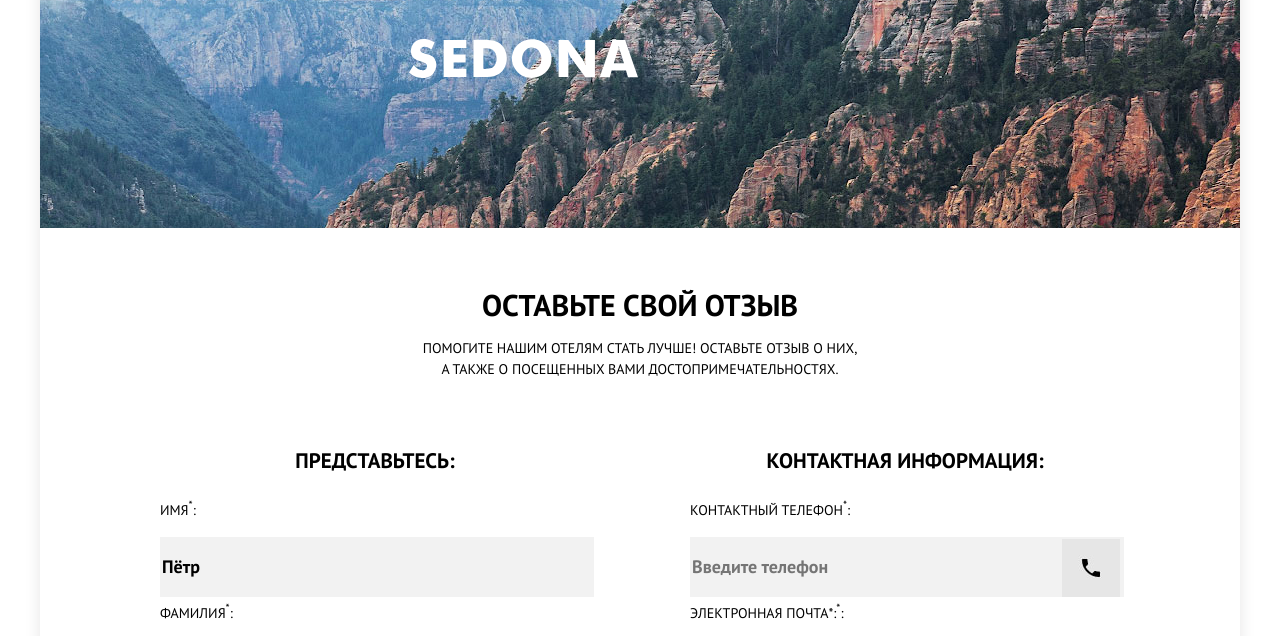
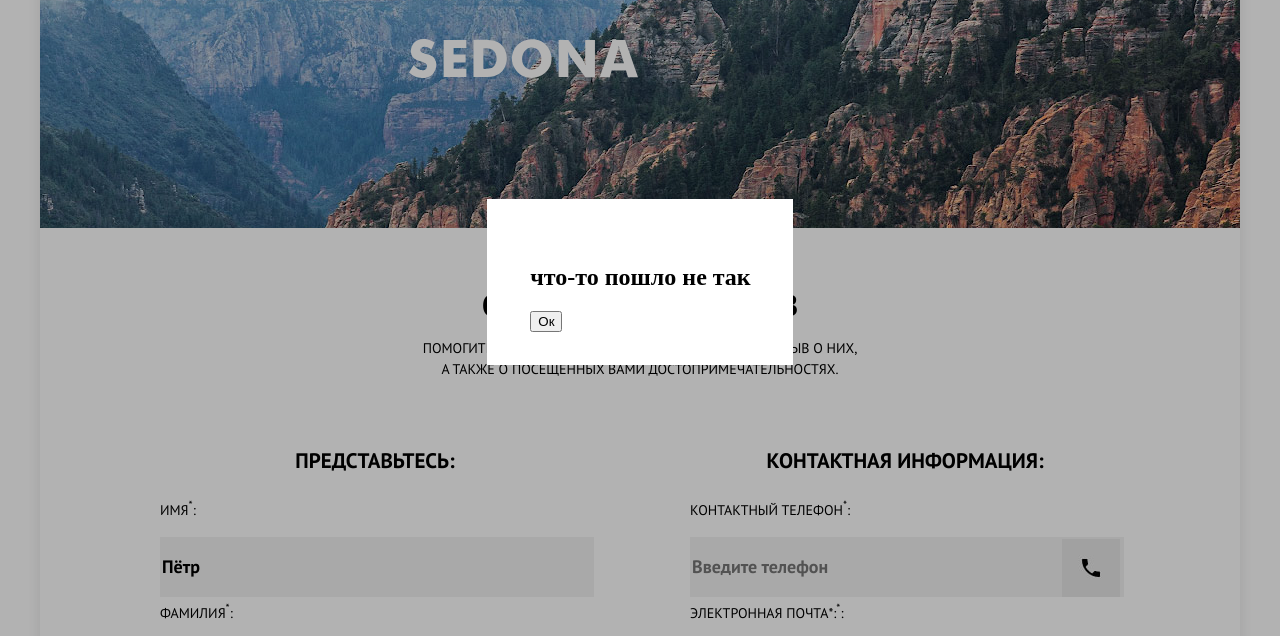
Before and after one commit to htmlacademy-adaptive/2078305-sedona-28, a website: page source/form.html in a window 1280 px wide. Shown: the part 118-754 px from the top of the page. Drawn offline with nearby package versions, Linux system fonts and the light colour scheme; files that its build step writes are made by us from their sources.

Commit message:
заканчивает верстку

```diff
--- a/source/form.html
+++ b/source/form.html
@@ -222,6 +222,15 @@
         </div>
       </div>
     </footer>
+    <div class="modal-container">
+<div class="modal modal__auth">
+  <section class="modal__content">
+    <h2 class="modal__title">что-то пошло не так</h2>
+  </section>
+  <button class="modal__close-button" type="button">Ок</button>
+
+</div>
+    </div>
 </body>
 
 </html>
--- /dev/null
+++ b/source/less/blocks/modal-container.less
@@ -0,0 +1,9 @@
+.modal-container {
+  position: fixed;
+  display: flex;
+  top: 0;
+  left: 0;
+  width: 100%;
+  height: 100%;
+  background-color: rgba(0, 0, 0, 0.3);
+}
--- /dev/null
+++ b/source/less/blocks/modal.less
@@ -0,0 +1,6 @@
+.modal {
+  position: relative;
+  margin: auto;
+  padding: 45px 42px 33px 43px;
+  background-color: @main-color;
+}
--- a/source/less/style.less
+++ b/source/less/style.less
@@ -24,3 +24,5 @@
 @import url("./blocks/reviews.less");
 @import url("./blocks/form-content.less");
 @import url("./blocks/field.less");
+@import url("./blocks/modal-container.less");
+@import url("./blocks/modal.less");
```
Also changed, not shown: source/index.html (+3 -3 lines).
